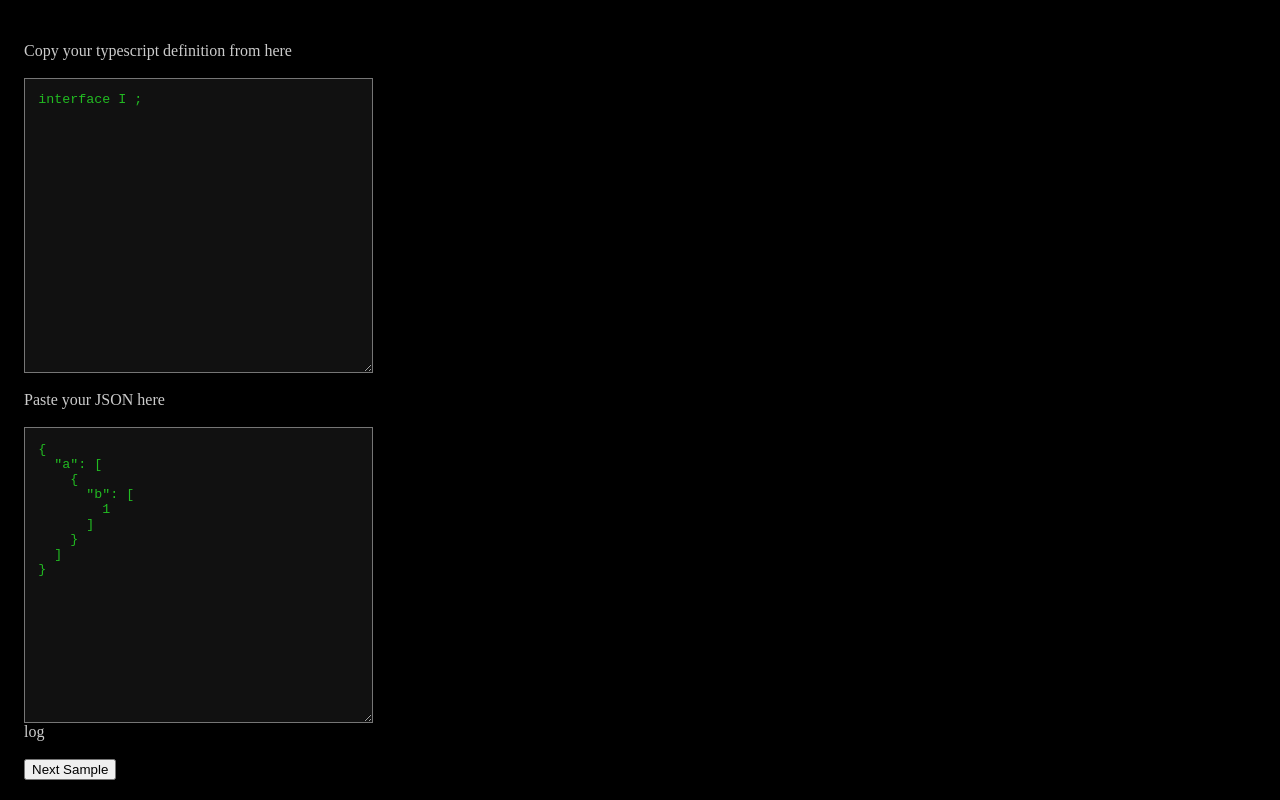
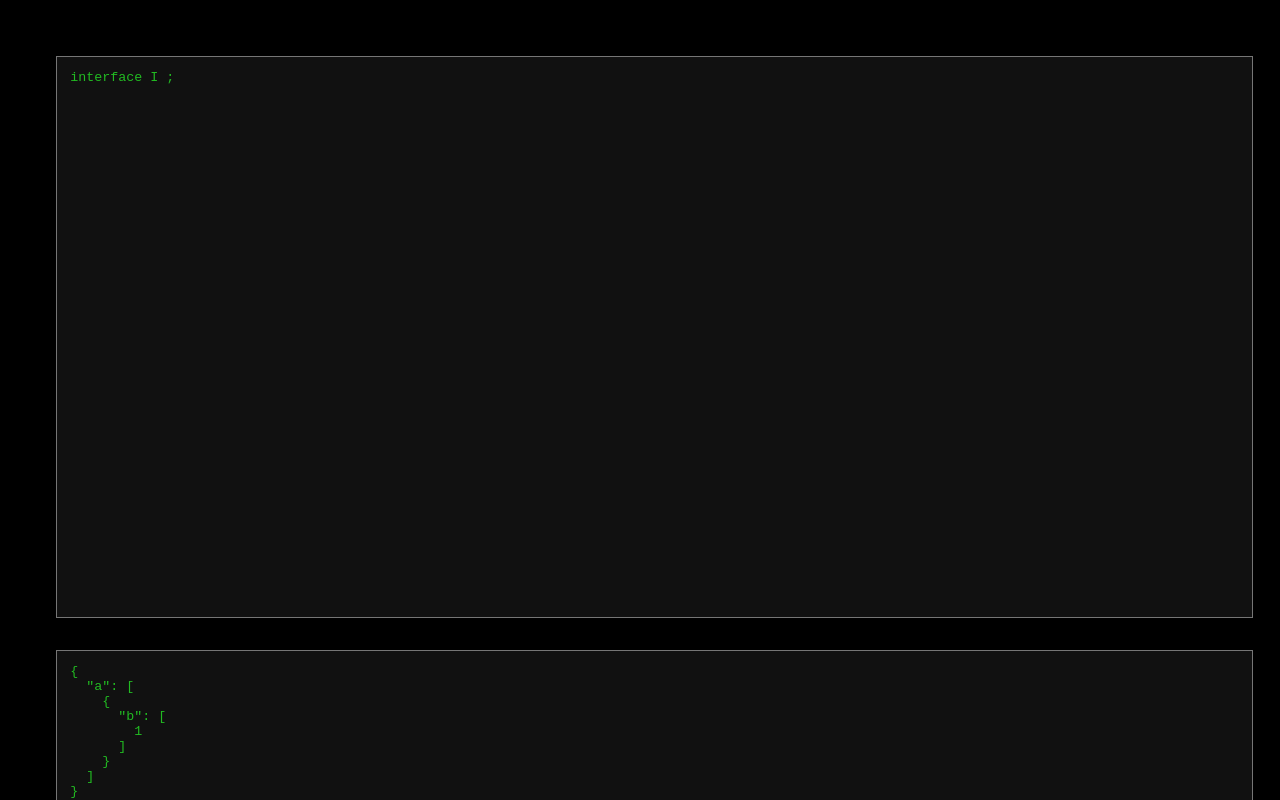
Before and after one commit to ca0v/json2dts, a website with bundled scripts: page index.html in a window 1280 px wide. Shown: the top 800 px of the page. Built offline with nearby package versions, Linux system fonts and the light colour scheme.

Commit message:
Use css grid

```diff
--- a/index.html
+++ b/index.html
@@ -1,24 +1,33 @@
 <!DOCTYPE html>
 <html>
   <head>
-    <link rel="stylesheet" href="./style.css"/>
+    <link
+      rel="stylesheet"
+      href="./style.css"
+    />
   </head>
   <body>
-    <br />
-    <label
-      >Copy your typescript definition from here<br /><br />
-      <textarea readonly id="output_json"></textarea>
-    </label>
-    <br />
-    <label
-      >Paste your JSON here<br /><br />
-      <textarea id="input_json" placeholder="input"></textarea>
-    </label>
-
+    <div class="grid-container">
+      <textarea
+        class="output"
+        readonly
+        id="output_json"
+        placeholder="Copy your typescript definition from here"
+      ></textarea>
+      <textarea
+        class="input"
+        id="input_json"
+        placeholder="Paste your JSON here"
+      ></textarea>
+      <button class="tool" id="next">
+        Next Sample
+      </button>
+    </div>
     <div id="log">log</div>
 
-    <br />
-    <button id="next">Next Sample</button>
-    <script type="module" src="./bin/index.js"></script>
+    <script
+      type="module"
+      src="./bin/index.js"
+    ></script>
   </body>
 </html>
--- a/style.css
+++ b/style.css
@@ -9,23 +9,49 @@ body {
   padding: 1em;
 }
 
+.grid-container {
+  display: grid;
+  grid-template-areas:
+    "output"
+    "input"
+    "tools";
+  grid-gap: 2em;
+  padding: 2em;
+}
+
+.grid-container > div {
+  background-color: rgba(
+    255,
+    255,
+    255,
+    0.8
+  );
+  text-align: center;
+  padding: 20px 0;
+  font-size: 30px;
+}
+
 textarea {
   display: block;
   color: #2b2;
   background-color: #111;
-  min-height: 20em;
-  max-height: 40em;
-  min-width: 24em;
+  width: 100%;
+  height: 40em;
   overflow: hidden;
   padding: 1em;
+  resize: none;
 }
 
-.left {
-  left: 2em;
+.input {
+  grid-area: input;
 }
 
-.right {
-  right: 2em;
+.output {
+  grid-area: output;
+}
+
+.tool {
+  grid-area: tools;
 }
 
 #log {
```
